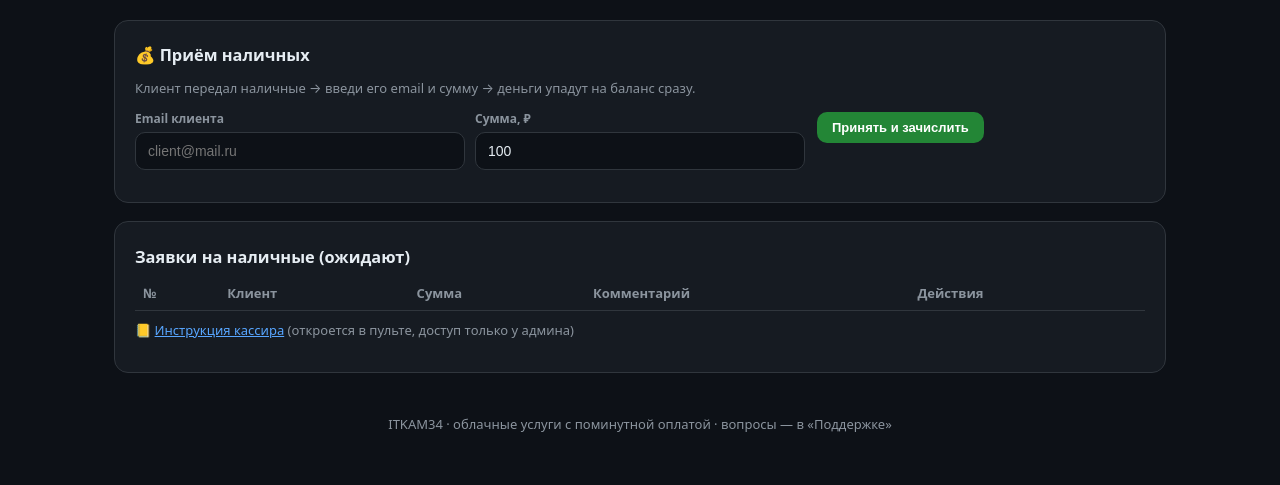
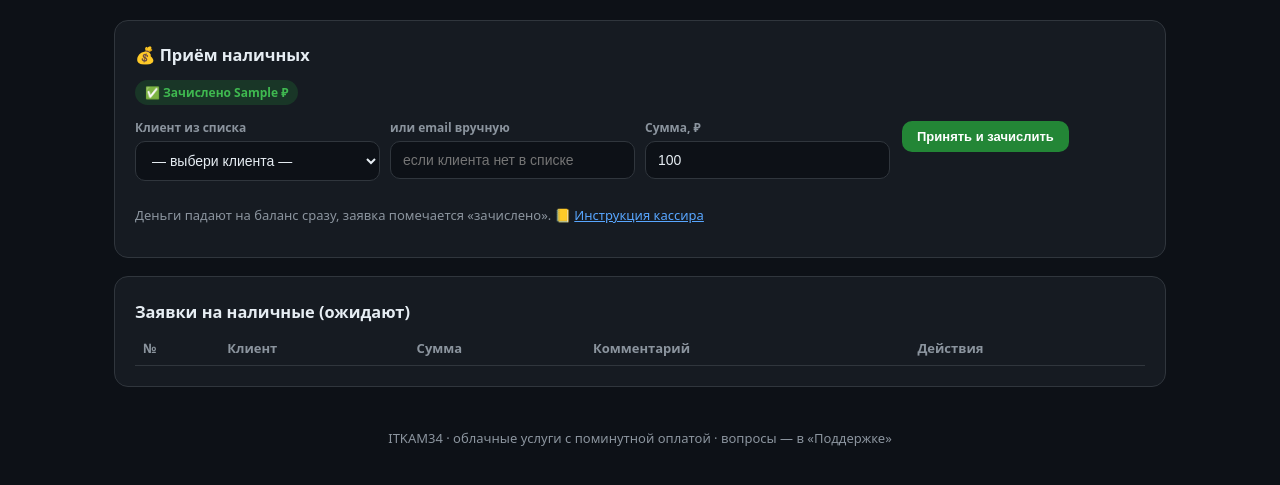
Before and after one commit to vasa57kam/datacenter-core, a FastAPI app: template backend/app/ui/templates/lk/kassa.html in a window 1280 px wide. Shown: the part 49-534 px from the top of the page. Run offline with FastAPI, Linux system fonts and the light colour scheme; the template is opened without the code that fills it: most values are stand-ins (such as "Sample title", 1, 10 or a date in 2020); lists and menus that the app fills with data are empty; parts of the project's set-up code (start-up, migrations or seed data) failed here and were passed over.

Commit message:
auto: 2026-10-18_12:19

```diff
--- a/backend/app/ui/cabinet.py
+++ b/backend/app/ui/cabinet.py
@@ -578,7 +578,7 @@ def coupon_activate(request: Request, code: str = Form(), db: Session = Depends(
 # ================= Касса (роль cashier и admin) =================
 
 @router.get("/kassa", response_class=HTMLResponse)
-def kassa_page(request: Request, db: Session = Depends(get_db)):
+def kassa_page(request: Request, error: str = "", ok: str = "", db: Session = Depends(get_db)):
     user = _current_user(db, request)
     if user is None or user.role not in ("cashier", "admin"):
         raise HTTPException(status_code=403)
@@ -586,7 +586,46 @@ def kassa_page(request: Request, db: Session = Depends(get_db)):
         select(PaymentRequest).where(PaymentRequest.status == "pending")
         .order_by(PaymentRequest.id.desc())
     ).scalars().all()
-    return templates.TemplateResponse(request, "lk/kassa.html", {"user": user, "reqs": reqs})
+    clients = db.execute(
+        select(User).where(User.role == "client", User.status == "active")
+        .order_by(User.email)
+    ).scalars().all()
+    return templates.TemplateResponse(request, "lk/kassa.html", {
+        "user": user, "reqs": reqs, "clients": clients, "error": error, "ok": ok})
+
+
+@router.post("/kassa/intake")
+def kassa_intake(request: Request, user_id: int = Form(0), email: str = Form(""),
+                 amount: str = Form(""), db: Session = Depends(get_db)):
+    user = _current_user(db, request)
+    if user is None or user.role not in ("cashier", "admin"):
+        raise HTTPException(status_code=403)
+    from app.services.payments import approve_payreq
+    client = db.get(User, user_id) if user_id else None
+    if client is None and email.strip():
+        client = db.execute(
+            select(User).where(User.email == security.normalize_email(email))
+        ).scalar_one_or_none()
+    if client is None:
+        return RedirectResponse("/lk/kassa?error=1", status_code=303)
+    amount_minor = parse_rub(amount)
+    if amount_minor <= 0:
+        return RedirectResponse("/lk/kassa?error=2", status_code=303)
+    pr = PaymentRequest(user_id=client.id, amount_minor=amount_minor, method="cash",
+                        comment="принято в кассе", status="pending")
+    db.add(pr)
+    db.flush()
+    approve_payreq(db, pr, actor_email=f"касса: {user.email}")
+    db.commit()
+    return RedirectResponse(f"/lk/kassa?ok={amount_minor / 100:.2f}", status_code=303)
+
+
+@router.get("/kassa/guide", response_class=HTMLResponse)
+def kassa_guide(request: Request, db: Session = Depends(get_db)):
+    user = _current_user(db, request)
+    if user is None or user.role not in ("cashier", "admin"):
+        raise HTTPException(status_code=403)
+    return templates.TemplateResponse(request, "lk/kassa_guide.html", {"user": user})
 
 
 @router.post("/kassa/{pid}/approve")
@@ -596,7 +635,8 @@ def kassa_approve(pid: int, request: Request, db: Session = Depends(get_db)):
         raise HTTPException(status_code=403)
     pr = db.get(PaymentRequest, pid)
     if pr is not None and pr.status == "pending" and pr.method == "cash":
-        approve_payreq(db, pr, actor_email=user.email)
+        from app.services.payments import approve_payreq
+        approve_payreq(db, pr, actor_email=f"касса: {user.email}")
         db.commit()
     return RedirectResponse("/lk/kassa", status_code=303)
 
--- a/backend/app/ui/templates/lk/kassa.html
+++ b/backend/app/ui/templates/lk/kassa.html
@@ -3,12 +3,21 @@
 {% block content %}
 <div class="card">
 <h3>💰 Приём наличных</h3>
-<p class="muted">Клиент передал наличные → введи его email и сумму → деньги упадут на баланс сразу.</p>
-<form method="post" action="/lk/kassa/intake" style="display:grid;grid-template-columns:repeat(auto-fit,minmax(200px,1fr));gap:10px">
-  <label>Email клиента<input name="email" required placeholder="client@mail.ru"></label>
+{% if ok %}<p><span class="pill ok">✅ Зачислено {{ ok }} ₽</span></p>{% endif %}
+{% if error == '1' %}<p><span class="pill bad">Клиент не найден — выбери из списка или проверь email</span></p>{% endif %}
+{% if error == '2' %}<p><span class="pill bad">Некорректная сумма</span></p>{% endif %}
+<form method="post" action="/lk/kassa/intake" style="display:grid;grid-template-columns:repeat(auto-fit,minmax(220px,1fr));gap:10px">
+  <label>Клиент из списка
+    <select name="user_id">
+      <option value="0">— выбери клиента —</option>
+      {% for c in clients %}<option value="{{ c.id }}">{{ c.email }}</option>{% endfor %}
+    </select>
+  </label>
+  <label>или email вручную<input name="email" placeholder="если клиента нет в списке"></label>
   <label>Сумма, ₽<input name="amount" value="100" inputmode="decimal"></label>
   <div><button class="btn" type="submit">Принять и зачислить</button></div>
 </form>
+<p class="muted">Деньги падают на баланс сразу, заявка помечается «зачислено». 📒 <a href="/lk/kassa/guide">Инструкция кассира</a></p>
 </div>
 <div class="card">
 <h3>Заявки на наличные (ожидают)</h3>
@@ -21,6 +30,5 @@
 <form style="display:inline" method="post" action="/lk/kassa/{{ p.id }}/reject"><button class="btn danger" type="submit">Отклонить</button></form>
 </td></tr>{% endif %}{% endfor %}</table>
 {% else %}<p class="muted">Заявок на наличные сейчас нет.</p>{% endif %}
-<p class="muted" style="margin-top:10px">📒 <a href="/admin-ops/cashier-guide">Инструкция кассира</a> (откроется в пульте, доступ только у админа)</p>
 </div>
 {% endblock %}
```
Also changed, not shown: backend/app/ui/templates/lk/kassa_guide.html (added, +16 -0 lines), 1 other file.
